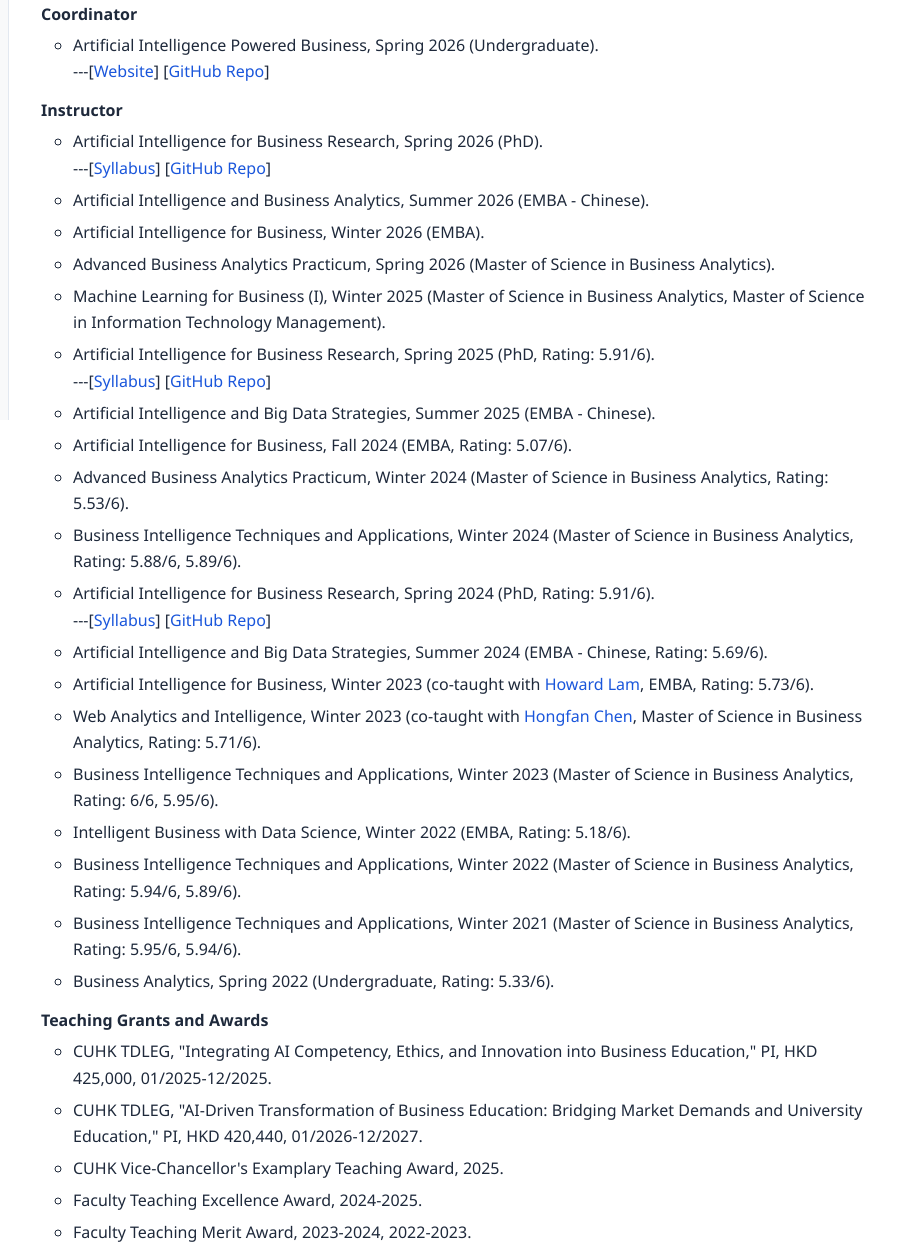
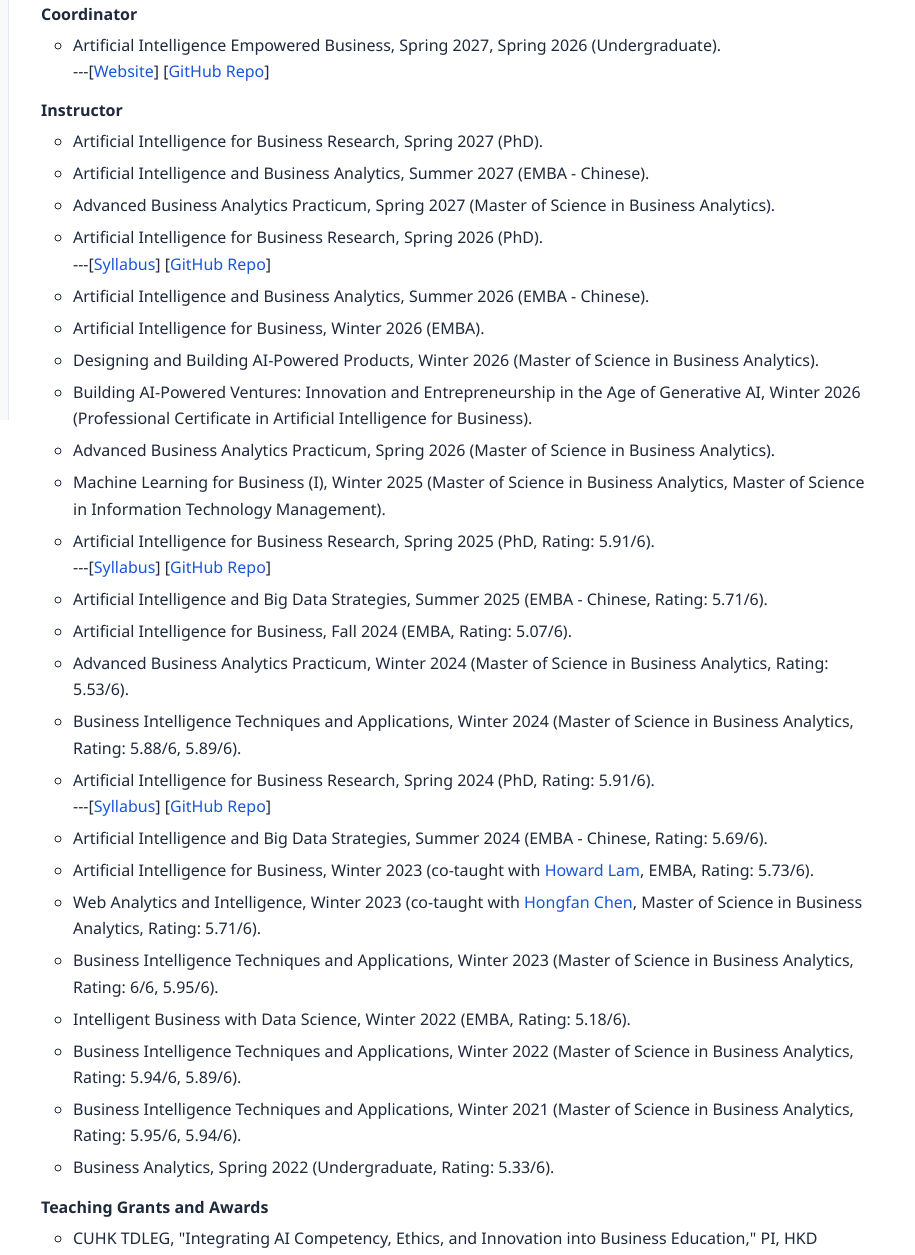
Before and after one commit to rphilipzhang/rphilipzhang, a plain HTML site: page teaching.html in a window 1280 px wide. Shown: the part 380-1635 px from the top of the page, 171-1086 px from the left. Drawn offline with nearby package versions, Linux system fonts and the light colour scheme.

Commit message:
Align teaching page with CV
Co-Authored-By: Claude Fable 5.2 <noreply@anthropic.com>

```diff
--- a/teaching.html
+++ b/teaching.html
@@ -68,22 +68,27 @@
 <p><strong>Coordinator</strong></p>
 
 <ul class="teaching-list">
-  <li>Artificial Intelligence Powered Business, Spring 2026 (Undergraduate).
+  <li>Artificial Intelligence Empowered Business, Spring 2027, Spring 2026 (Undergraduate).
   <br>---[<a href="https://ai-empowered-business.xyz/" target="_blank">Website</a>] [<a href="https://github.com/DOTE-3010/DOTE_3010_Course_Materials" target="_blank">GitHub Repo</a>]</li>
 </ul>
 
 <p><strong>Instructor</strong></p>
 
 <ul class="teaching-list">
+  <li>Artificial Intelligence for Business Research, Spring 2027 (PhD).</li>
+  <li>Artificial Intelligence and Business Analytics, Summer 2027 (EMBA - Chinese).</li>
+  <li>Advanced Business Analytics Practicum, Spring 2027 (Master of Science in Business Analytics).</li>
   <li>Artificial Intelligence for Business Research, Spring 2026 (PhD).
     <br>---[<a href="AI-PhD-Syllabus-S2026.pdf" target="_blank">Syllabus</a>] [<a href="https://github.com/rphilipzhang/AI-PhD-S26" target="_blank">GitHub Repo</a>]</li>
   <li>Artificial Intelligence and Business Analytics, Summer 2026 (EMBA - Chinese).</li>
   <li>Artificial Intelligence for Business, Winter 2026 (EMBA).</li>
+  <li>Designing and Building AI-Powered Products, Winter 2026 (Master of Science in Business Analytics).</li>
+  <li>Building AI-Powered Ventures: Innovation and Entrepreneurship in the Age of Generative AI, Winter 2026 (Professional Certificate in Artificial Intelligence for Business).</li>
   <li>Advanced Business Analytics Practicum, Spring 2026 (Master of Science in Business Analytics).</li>
   <li>Machine Learning for Business (I), Winter 2025 (Master of Science in Business Analytics, Master of Science in Information Technology Management).</li>
   <li>Artificial Intelligence for Business Research, Spring 2025 (PhD, Rating: 5.91/6).
     <br>---[<a href="AI-PhD-Syllabus-S2025.pdf" target="_blank">Syllabus</a>] [<a href="https://github.com/rphilipzhang/AI-PhD-S25" target="_blank">GitHub Repo</a>]</li>
-  <li>Artificial Intelligence and Big Data Strategies, Summer 2025 (EMBA - Chinese).</li>
+  <li>Artificial Intelligence and Big Data Strategies, Summer 2025 (EMBA - Chinese, Rating: 5.71/6).</li>
   <li>Artificial Intelligence for Business, Fall 2024 (EMBA, Rating: 5.07/6).</li>
   <li>Advanced Business Analytics Practicum, Winter 2024 (Master of Science in Business Analytics, Rating: 5.53/6).</li>
   <li>Business Intelligence Techniques and Applications, Winter 2024 (Master of Science in Business Analytics, Rating: 5.88/6, 5.89/6).</li>
@@ -104,10 +109,10 @@
 <ul class="teaching-list">
   <li>CUHK TDLEG, "Integrating AI Competency, Ethics, and Innovation into Business Education," PI, HKD 425,000, 01/2025-12/2025.</li>
   <li>CUHK TDLEG, "AI-Driven Transformation of Business Education: Bridging Market Demands and University Education," PI, HKD 420,440, 01/2026-12/2027.</li>
-  <li>CUHK Vice-Chancellor's Examplary Teaching Award, 2025.</li>
+  <li>CUHK Vice-Chancellor's Exemplary Teaching Award, 2025.</li>
 
   <li>Faculty Teaching Excellence Award, 2024-2025.</li>
-  <li>Faculty Teaching Merit Award, 2023-2024, 2022-2023.</li>
+  <li>Faculty Teaching Merit Award, 2024-2025, 2023-2024, 2022-2023.</li>
 </ul>
 
 <h3>New York University Shanghai</h3>
@@ -125,6 +130,12 @@
   <li>Competitive Advantage from Operations, Fall 2016 (Undergraduate, Rating: 4.6/5).</li>
 </ul>
 
+<p><strong>Business Honors Thesis Advisor</strong></p>
+
+<ul class="teaching-list">
+  <li>Ziheng Wang (2021), Yiyi Zhang (2018), Yujia Ni (2018).</li>
+</ul>
+
 <h3>Shanghai Jiao Tong University, Antai College of Economics and Management</h3>
 <p><strong>Instructor</strong></p>
 
@@ -139,7 +150,7 @@
 <ul class="teaching-list">
   <li>Introduction to Economics, 08/2022-12/2022.</li>
   <li>Data Driven Optimization, 05/2020.</li>
-  <li>Operations Analytics, 01/2019-05/2019.</li>
+  <li>Operations Analytics, 12/2018-05/2019.</li>
 </ul>
 
 <h3>Washington University in St. Louis, Olin Business School</h3>
@@ -168,7 +179,7 @@
 <footer>
 <div class="footer-text">
 Copyright <img src="crimages.jpg" height="15" alt="copyright"> 2026 by Philip R. Zhang. All Rights Reserved.<br>
-Last Modified: August, 2026.
+Last Modified: November, 2026.
 </div>
 </footer>
 
```
